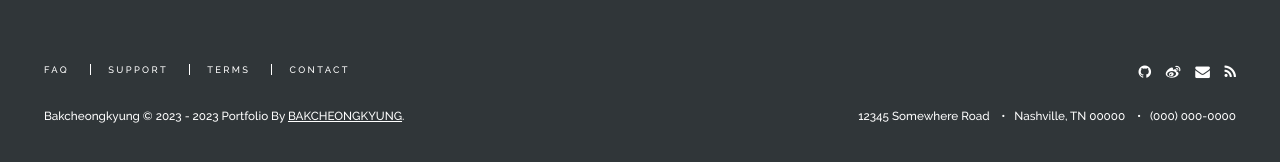
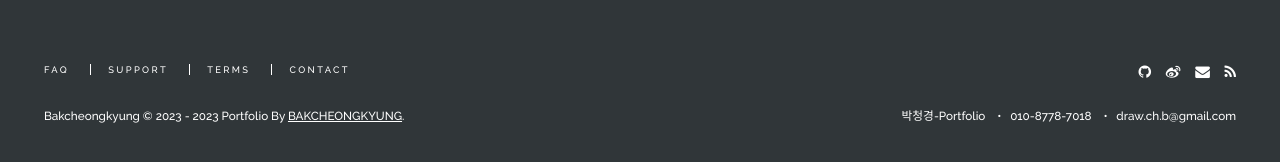
Before and after one commit to BAKCHEONGKYUNG/bakcheongkyung.github.io, a Jekyll site: the page built from default.md, in a window 1280 px wide and 900 px high, scrolled down 2367 px. Shown: the part 706-868 px from the top of the window. Built offline with Jekyll 4.4.1, drawn with Linux system fonts in a browser that asks for light colours; nearby versions of some CDN libraries.

Commit message:
footer change1

```diff
--- a/_includes/footer.html
+++ b/_includes/footer.html
@@ -16,9 +16,9 @@
       {% endfor %}
     </ul>
     <ul class="contact">
-      <li>12345 Somewhere Road</li>
-      <li>Nashville, TN 00000</li>
-      <li>(000) 000-0000</li>
+      <li>박청경-Portfolio</li>
+      <li>010-8778-7018</li>
+      <li>draw.ch.b@gmail.com</li>
     </ul>
     <ul class="links">
       <li><a href="{{site.baseurl}}index.html">FAQ</a></li>
```
